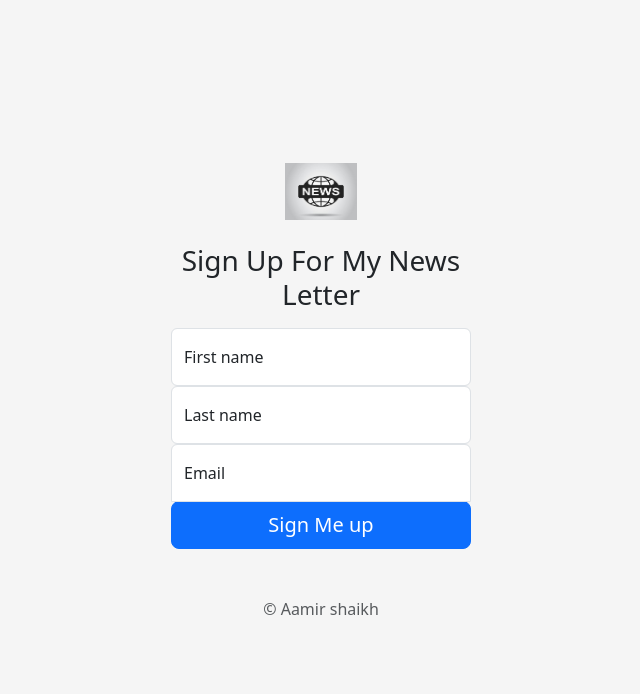
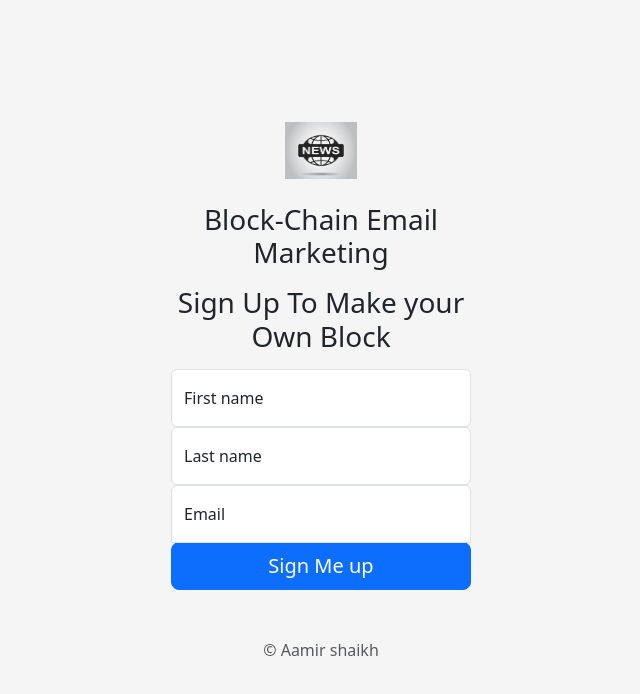
Before and after one commit to aamirsk8766/NewsLetter, a website: page signup.html in a window 1280 px wide. Shown: the whole page, without its empty margins (319-959 px from the left). Drawn offline with nearby package versions, Linux system fonts and the light colour scheme.

Commit message:
Update signup.html

```diff
--- a/signup.html
+++ b/signup.html
@@ -87,7 +87,8 @@
 <main class="form-signin w-100 m-auto">
   <form action="/" method="post" >
     <img class="mb-4" src="images/istockphoto-929047972-612x612.jpg" alt="" width="72" height="57">
-    <h1 class="h3 mb-3 fw-normal">Sign Up For My News Letter</h1>
+    <h1 class="h3 mb-3 fw-normal">Block-Chain Email Marketing </h1>
+    <h3 class="h3 mb-3 fw-normal">Sign Up To Make your Own Block</h3>
 
     <div class="form-floating">
       <input type="text" name="fname" class="form-control" id="floatingInput" placeholder="firstname">
```
